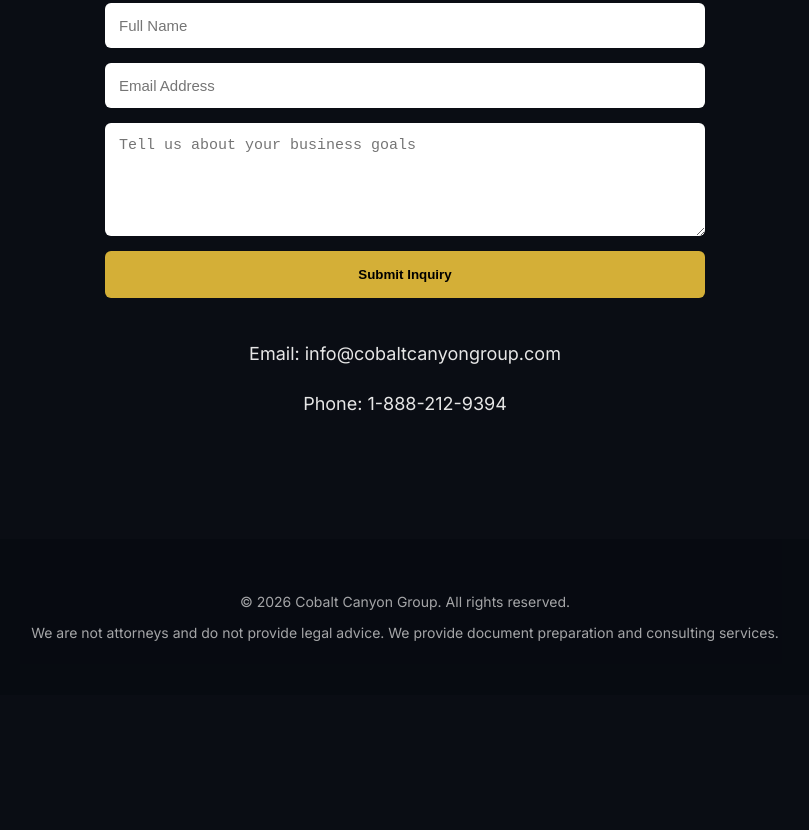
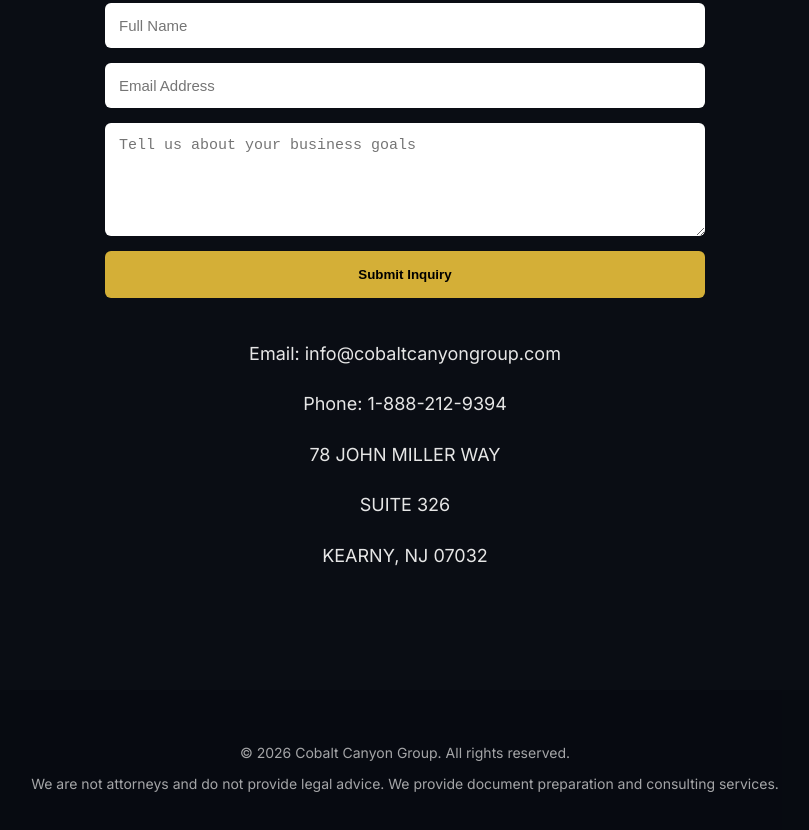
Before and after one commit to J0rgeTayl0r/cobaltcanyongroup-site, a plain HTML site: page index.html in a window 1280 px wide. Shown: the part 4163-4993 px from the top of the page, without its empty margins (235-1044 px from the left). Before the commit the page ends 4858 px from the top, so only its background shows below. Drawn offline with nearby package versions, Linux system fonts and the light colour scheme.

Commit message:
Add address information to contact section
Added address details to the contact section.

```diff
--- a/index.html
+++ b/index.html
@@ -201,6 +201,9 @@
 <div class="contact">
 <p>Email: info@cobaltcanyongroup.com</p>
 <p>Phone: 1-888-212-9394</p>
+<p>78 JOHN MILLER WAY</p>
+<P>SUITE 326</P>
+<P>KEARNY, NJ 07032</P>
 </div>
 </section>
 
```
